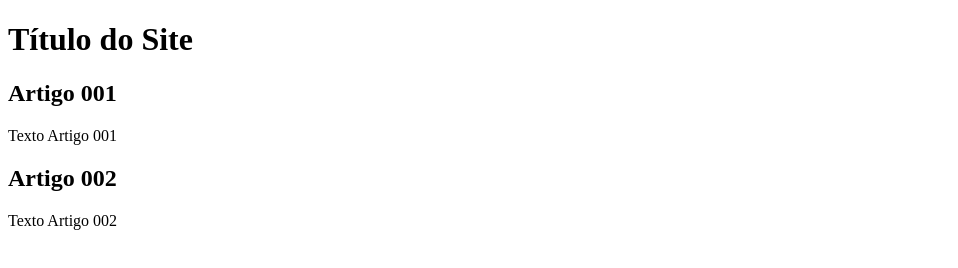
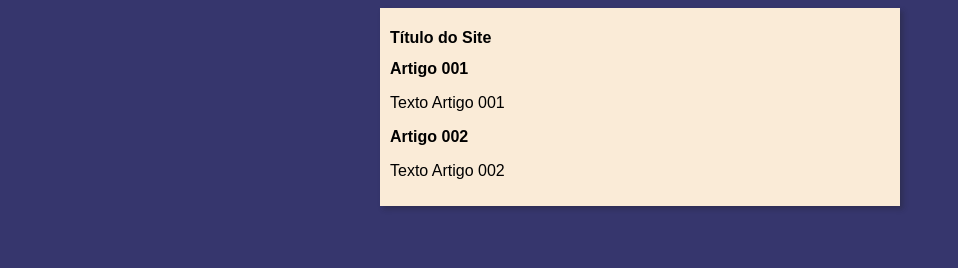
Before and after one commit to SantanaNc/projeto--site, a plain HTML site: page index.html in a window 1280 px wide. Shown: the whole page, without its empty margins (0-958 px from the left). Drawn offline with Linux system fonts and the light colour scheme.

Commit message:
iniciei o design

```diff
--- /dev/null
+++ b/estilos/style.css
@@ -0,0 +1,15 @@
+*{
+    font-family:Arial, Helvetica, sans-serif;
+    font-size: 16px;
+}
+body{
+    background-color: rgb(54, 54, 109);
+}
+
+main{
+    background-color: antiquewhite;
+    width: 500px;
+    margin: auto;
+    padding: 10px;
+    box-shadow: 3px 3px 5px rgba(29, 28, 28, 0.308);
+}
--- a/index.html
+++ b/index.html
@@ -4,6 +4,7 @@
     <meta charset="UTF-8">
     <meta name="viewport" content="width=device-width, initial-scale=1.0">
     <title>Título do Site</title>
+    <link rel="stylesheet" href="estilos/style.css">
 </head>
 <body>
     <main>
```
